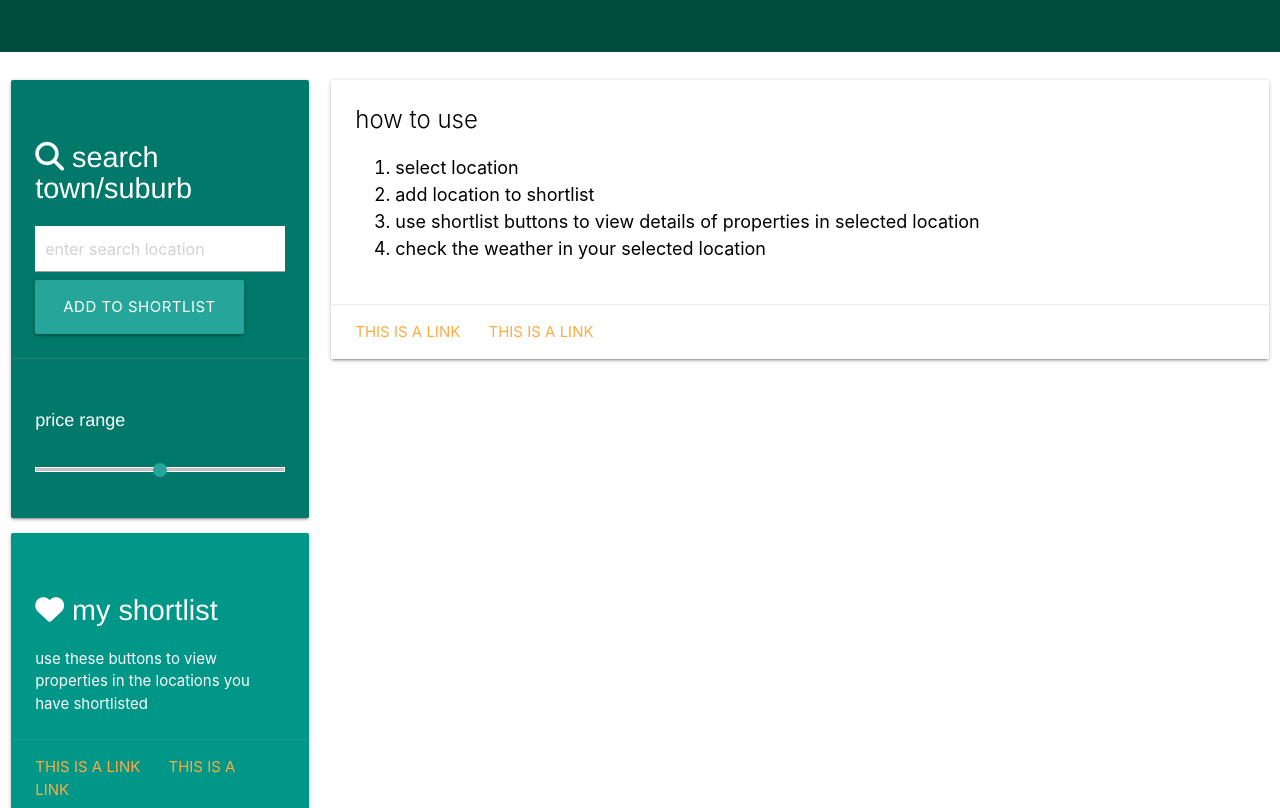
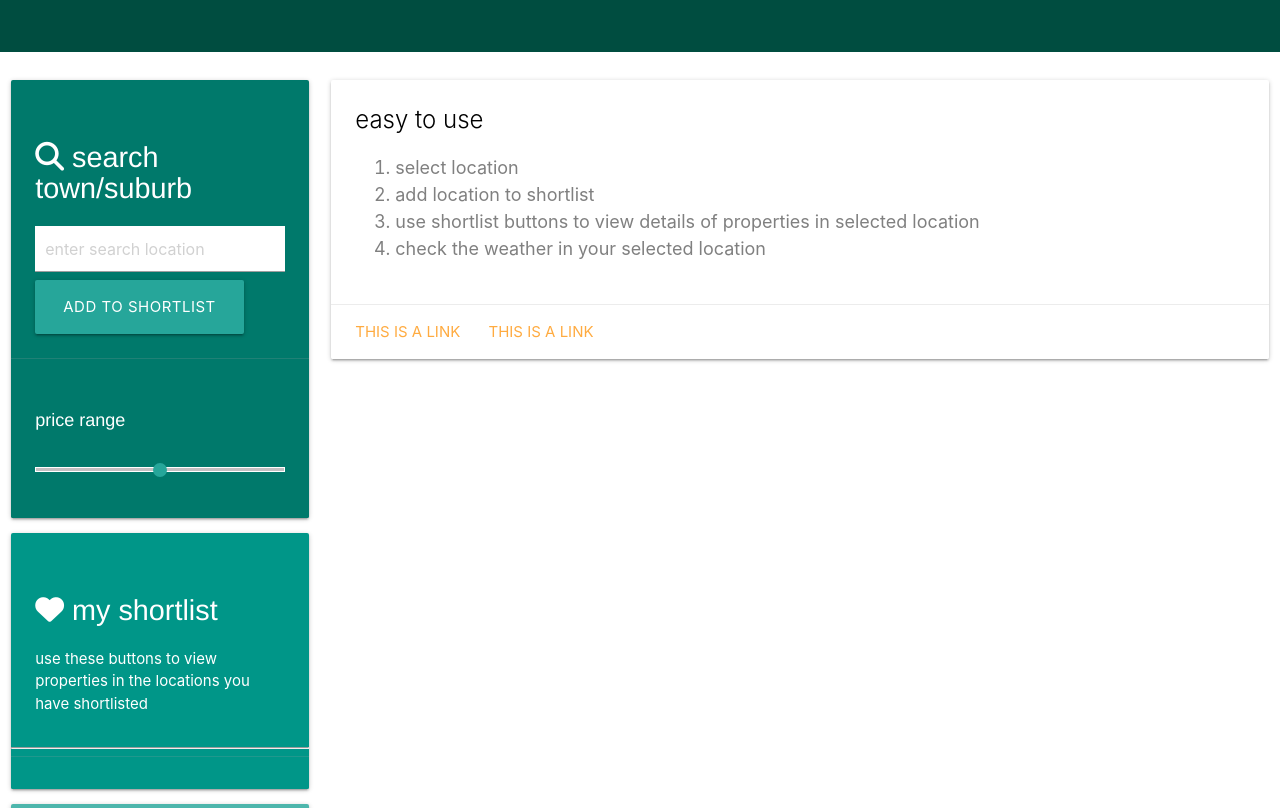
Before and after one commit to TRN10/realocater, a plain HTML site: page index.html in a window 1280 px wide. Shown: the part 144-952 px from the top of the page. Drawn offline with nearby package versions, Linux system fonts and the light colour scheme; a web font is replaced by a local one.

Commit message:
ol list changed to grey

```diff
--- a/assets/style.css
+++ b/assets/style.css
@@ -22,4 +22,5 @@ h2 {
 
 ol {
     font-size: larger;
+    color: grey;
 }
--- a/index.html
+++ b/index.html
@@ -62,9 +62,9 @@
                     </span>
                     <p>use these buttons to view properties in the locations you have shortlisted</p>
                 </div>
+                <hr>
                 <div class="card-action">
-                    <a href="#">This is a link</a>
-                    <a href="#">This is a link</a>
+
                 </div>
             </div>
             <div class="card #4db6ac teal lighten-2">
@@ -84,7 +84,7 @@
         <div class="col m9">
             <div class="card white darken-1">
                 <div class="card-content black-text">
-                    <span class="card-title">how to use</span>
+                    <span class="card-title">easy to use</span>
                     <ol>
                         <li>select location</li>
                         <li>add location to shortlist</li>
```
